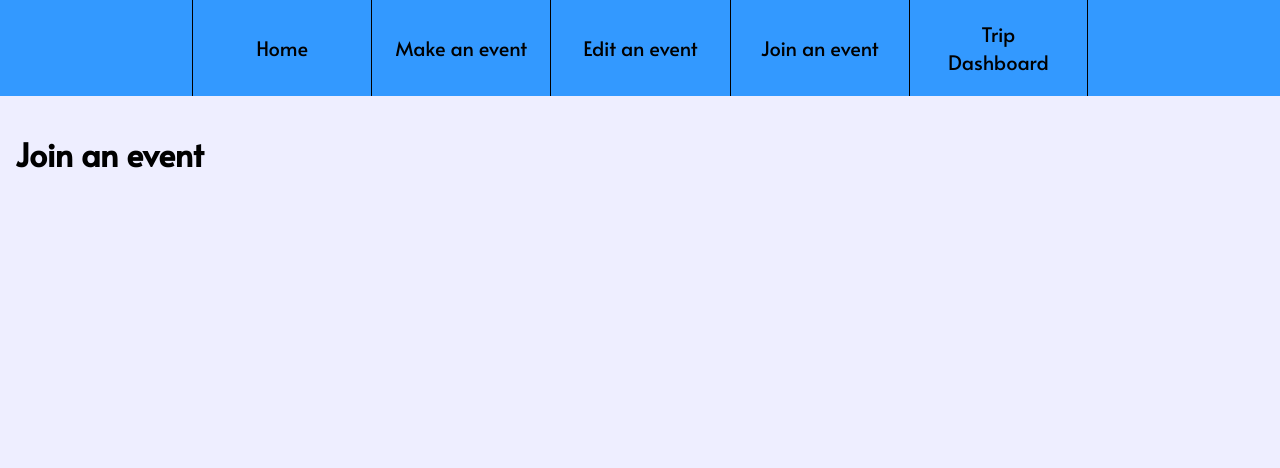
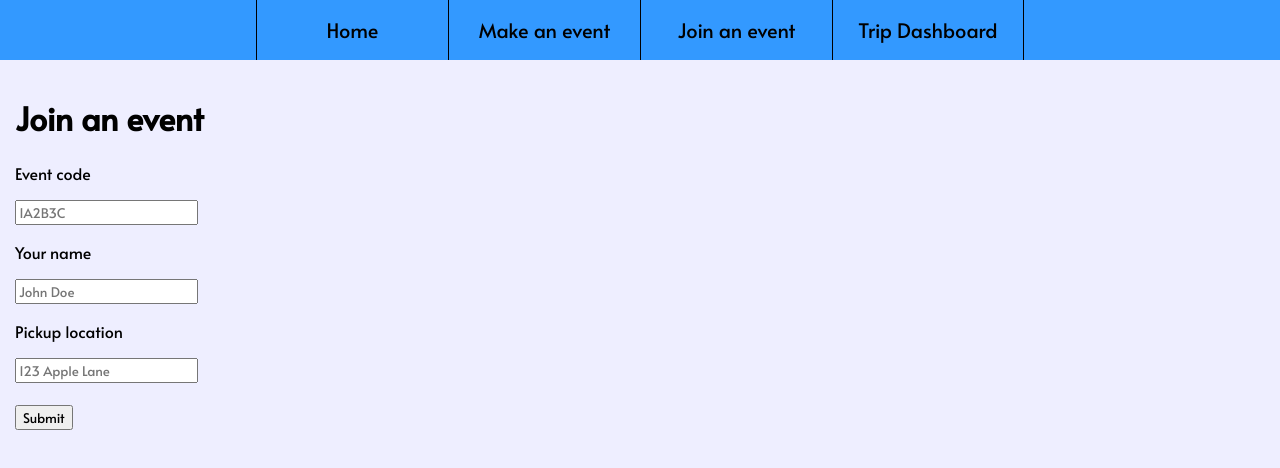
Before and after one commit to GrahamTokarz/carpool, a plain HTML site: page index.html in a window 1280 px wide. Both pictures are taken after a click on the button "Join an event". Drawn offline with Linux system fonts and the light colour scheme.

Commit message:
Add a submit event
Added a way to submit data

```diff
--- a/css/style.css
+++ b/css/style.css
@@ -2,6 +2,8 @@
     --background: #eeeeff;
     --highlight: #3399ff;
     --text: #000000;
+
+    --menu-height: 60px;
 
     --font: "Alata";
 }
@@ -10,20 +12,22 @@
     font-family: var(--font);
 }
 body {
+    overflow-y: hidden;
     margin: 0px;
 
     background-color: var(--background);
     color: var(--text);
 }
 .menu {
-    padding-left: 15%;
-    padding-right: 15%;
+    padding-left: 20%;
+    padding-right: 20%;
     background-color: var(--highlight);
     display: grid;
-    grid-template-columns: 1fr 1fr 1fr 1fr 1fr;
+    grid-template-columns: 1fr 1fr 1fr 1fr;
 }
 .menu button {
-    padding: 20px;
+    height: var(--menu-height);
+    align-items: center;
     font-size: 20px;
 
     border: none;
@@ -41,5 +45,7 @@ body {
 }
 
 .content {
+    overflow-y: auto;
+    height: calc(100vh - var(--menu-height));
     padding: 15px;
 }
--- a/index.html
+++ b/index.html
@@ -21,9 +21,8 @@
         <div class="menu">
             <button onclick="showPage(0)">Home</button>
             <button onclick="showPage(1)">Make an event</button>
-            <button onclick="showPage(2)">Edit an event</button>
-            <button onclick="showPage(3)">Join an event</button>
-            <button onclick="showPage(4)">Trip Dashboard</button>
+            <button onclick="showPage(2)">Join an event</button>
+            <button onclick="showPage(3)">Trip Dashboard</button>
         </div>
         <div class="content">
             <div class="welcome">
@@ -46,28 +45,35 @@
                     To join an event, click "Join an event". Then enter the code your host provided. Add your details required.
                 </p>
                 <p>
-                    To edit what car you will ride in, clikc the "Trip Dashboard" button.
+                    To edit what car you will ride in, click the "Trip Dashboard" button.
                 </p>
             </div>
             <div class="create">
                 <h1>Make an event</h1>
                 <p>Name of event</p>
-                <input type="text" placeholder="Journey to Atlantis">
+                <input type="text" placeholder="Journey to Atlantis" autocomplete="none" name="cEventName">
                 <p>Event description</p>
-                <textarea rows="5" cols="100" placeholder="A 3 hour tour with people a various backgrounds"></textarea>
+                <textarea rows="5" cols="100" placeholder="A 3 hour tour with people a various backgrounds" name="cEventDescription"></textarea>
                 <p>Event date</p>
-                <input type="datetime-local">
+                <input type="datetime-local" name="cEventTime">
                 <br><br><hr>
                 <p>Your name</p>
-                <input type="text" placeholder="John Doe">
+                <input type="text" placeholder="John Doe" autocomplete="name" name="cEventUserName">
                 <p>Pickup location</p>
-                <input type="text" placeholder="123 Apple Lane">
-            </div>
-            <div class="event">
-                <h1>Edit an event</h1>
+                <input type="text" placeholder="123 Apple Lane" autocomplete="street-address" name="cEventUserHome">
+                <br><br>
+                <button onclick="submitEvent()">Submit</button>
             </div>
             <div class="join">
                 <h1>Join an event</h1>
+                <p>Event code</p>
+                <input type="text" placeholder="1A2B3C" autocomplete="off">
+                <p>Your name</p>
+                <input type="text" placeholder="John Doe" autocomplete="name">
+                <p>Pickup location</p>
+                <input type="text" placeholder="123 Apple Lane" autocomplete="street-address">
+                <br><br>
+                <button>Submit</button>
             </div>
             <div class="dashboard">
                 <h1>Dashboard</h1>
@@ -75,6 +81,9 @@
         </div>
     </body>
     <footer>
+        <script src = "javascript/create.js" type = "text/javascript"></script>
+        <script src = "javascript/join.js" type = "text/javascript"></script>
+
         <script src = "javascript/main.js" type = "text/javascript"></script>
     </footer>
 </html>
--- a/javascript/create.js
+++ b/javascript/create.js
@@ -0,0 +1,13 @@
+function submitEvent() {
+    var event = {
+        name: document.getElementsByName("cEventName")[0].value,
+        description: document.getElementsByName("cEventDescription")[0].value,
+        time: document.getElementsByName("cEventTime")[0].value
+    };
+    var user = {
+        name: document.getElementsByName("cEventUserName")[0].value,
+        home: document.getElementsByName("cEventUserHome")[0].value
+    };
+    console.log(event);
+    console.log(user);
+}
--- a/javascript/main.js
+++ b/javascript/main.js
@@ -1,5 +1,5 @@
 function showPage(index) {
-    var pages = ["welcome","create","event","join","dashboard"];
+    var pages = ["welcome","create","join","dashboard"];
     for (let i = 0; i < pages.length; i++) {
         if (i == index) {
             document.getElementsByClassName(pages[i])[0].style.display = "block";
```
Also changed, not shown: javascript/event.js (deleted).
